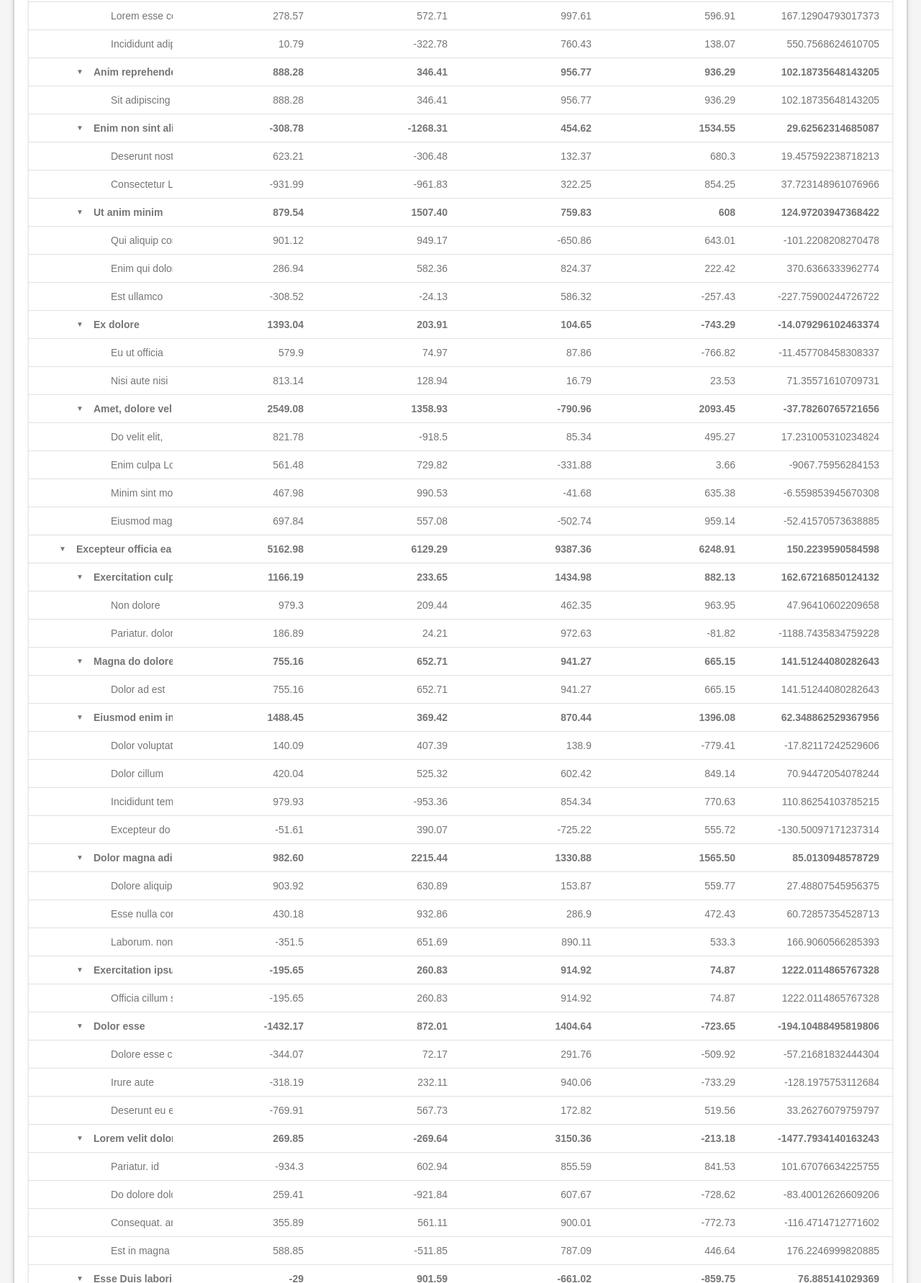
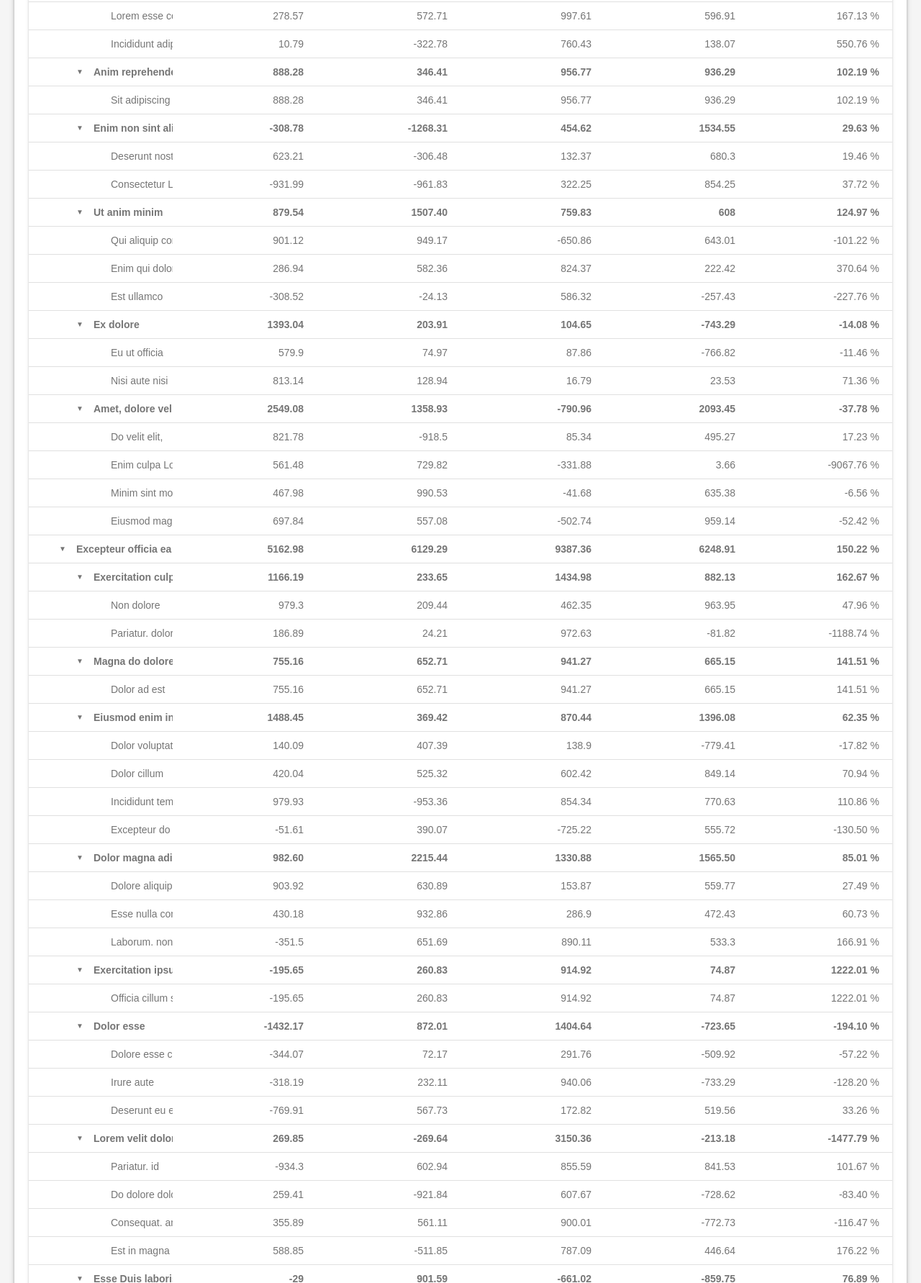
Before and after one commit to phobus/GroupingReports, a plain HTML site: page demo/index.html in a window 1280 px wide. Shown: the part 1017-2800 px from the top of the page at 72% size. Drawn offline with Linux system fonts and the light colour scheme.

Commit message:
add gran total

```diff
--- a/demo/index.html
+++ b/demo/index.html
@@ -85,7 +85,7 @@
         name: 'virtual1',
         alias: 'virtual1',
         fn: function(columns) {
-          return (columns.column3 / columns.column4) * 100;
+          return ((columns.column3 / columns.column4) * 100).toFixed(2) + ' %';
         }
       }],
       groupBy: ['txt_id0', 'txt_id1']
--- a/src/js/GData.js
+++ b/src/js/GData.js
@@ -50,13 +50,41 @@
       return (this._afn[type] || this._afn['undefined'])(data, type);
     },
 
+    createGroupingRow: function(aggregate) {
+      var column, row = {};
+      for (var i = 0, l = aggregate.length; i < l; i++) {
+        column = aggregate[i];
+        row[column.name] = [];
+      }
+      return row;
+    },
+
+    createTotal: function(data, aggregate) {
+      var value, column, total = this.createGroupingRow(aggregate);
+
+      for (var i = 0, l = data.length; i < l; i++) {
+        for (var j = 0, s = aggregate.length; j < s; j++) {
+          column = aggregate[j];
+          if (column.virtual) {
+            value = column.fn(data[i]);
+          } else {
+            value = data[i][column.name];
+          }
+          total[column.name].push(value);
+        }
+      }
+      return total;
+    },
+
     grouping: function(data, groupBy, aggregate) {
-      return {
-        aggregate: {},
+      var root = {
+        //aggregate: {},
         grouping: '__** {{ALL}} **__',
         key: 'Total',
         values: this.recursiveGrouping(data, groupBy, aggregate, 0)
       };
+      root.aggregate = this.createTotal(data, aggregate);
+      return this.reduce([root], aggregate)[0];
     },
 
     recursiveGrouping: function(data, groupBy, aggregate, index) {
@@ -73,61 +101,58 @@
     groupAndAggregate: function(data, columnGroupBy, aggregate) {
       var value, column, groups = {};
       for (var i = 0, l = data.length; i < l; i++) {
+
         var group = JSON.stringify(data[i][columnGroupBy]);
         if (group in groups) {
-          //append to group
-          for (var j = 0, s = aggregate.length; j < s; j++) {
-            column = aggregate[j];
-            if (column.virtual) {
-              value = column.fn(data[i]);
-              data[i][column.name] = value;
-            } else {
-              value = data[i][column.name];
-            }
-            groups[group].aggregate[column.name].push(value);
-          }
           groups[group].values.push(data[i]);
         } else {
-          //new group
-          var buffer = {};
-          for (var j = 0, s = aggregate.length; j < s; j++) {
-            column = aggregate[j];
-            if (column.virtual) {
-              value = column.fn(data[i]);
-              data[i][column.name] = value;
-            } else {
-              value = data[i][column.name];
-            }
-            buffer[column.name] = [value];
-          }
           groups[group] = {
             grouping: columnGroupBy,
             key: data[i][columnGroupBy],
             values: [data[i]],
-            aggregate: buffer
+            aggregate: this.createGroupingRow(aggregate)
           };
         }
+
+        //append to group
+        for (var j = 0, s = aggregate.length; j < s; j++) {
+          column = aggregate[j];
+          if (column.virtual) {
+            value = column.fn(data[i]);
+            data[i][column.name] = value;
+          } else {
+            value = data[i][column.name];
+          }
+          groups[group].aggregate[column.name].push(value);
+        }
       }
-      return this.reduce(groups, aggregate);
+      return this.reduce(this.toArray(groups), aggregate);
     },
 
-    reduce: function(obj, aggregate) {
-      var group, column, arr = [];
-      for (var i in obj) {
-        group = obj[i];
-        for (var j = 0, l = aggregate.length; j < l; j++) {
+    reduce: function(data, aggregate) {
+      var group, column;
+      for (var i = 0, l = data.length; i < l; i++) {
+        group = data[i];
+        for (var j = 0, s = aggregate.length; j < s; j++) {
           column = aggregate[j];
           if (!column.virtual) {
             group.aggregate[column.name] = this.aggregation(column.aggregate, group.aggregate[column.name]);
           }
         }
-        for (var j = 0, l = aggregate.length; j < l; j++) {
+        for (var j = 0, s = aggregate.length; j < s; j++) {
           column = aggregate[j];
           if (column.virtual) {
             group.aggregate[column.name] = column.fn(group.aggregate);
           }
         }
-        arr.push(group);
+      }
+      return data;
+    },
+
+    toArray: function(obj) {
+      var arr = [];
+      for (var i in obj) {
+        arr.push(obj[i]);
       }
       return arr;
     }
```
